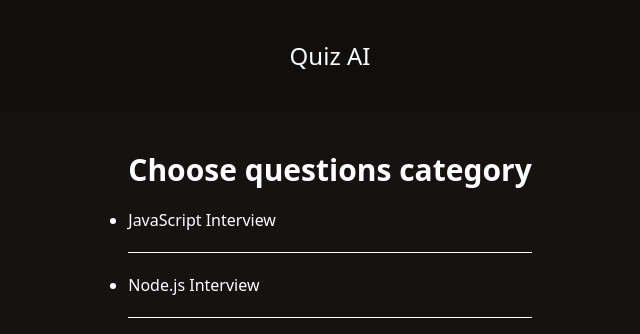
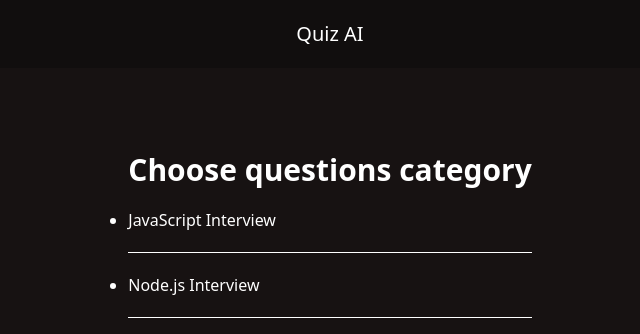
Before and after one commit to Hooded22/quiz-ai, a Next.js app: page / in a window 1280 px wide. Shown: the top 334 px of the page, without its empty margins (310-950 px from the left). Built offline with nearby package versions, Linux system fonts and the light colour scheme.

Commit message:
fix: font size

```diff
--- a/app/components/MakeAnswerForm/index.tsx
+++ b/app/components/MakeAnswerForm/index.tsx
@@ -18,7 +18,7 @@ export function MakeAnswerForm({ questionsWithAnswers }: MakeAnswerFormProps) {
     <div className="card bg-neutral w-3/5 relative">
       <Loader loading={isLoading} text="Waiting for GPT response" />
       <div className="card-body">
-        <h1 className="text-2xl text-center" data-testid="current-question">
+        <h1 className="text-xl text-center" data-testid="current-question">
           {drawnQuestion.question}
         </h1>
         {!!drawnQuestion.answer && (
@@ -35,12 +35,12 @@ export function MakeAnswerForm({ questionsWithAnswers }: MakeAnswerFormProps) {
         )}
         <textarea
           title="answer"
-          className="textarea textarea-bordered mb-10 mt-5 resize-none text-lg"
+          className="textarea textarea-bordered mb-10 mt-5 resize-none text-sm"
           {...register("answer")}
           rows={5}
         />
         {state.type === "SUCCESS" && (
-          <p className="text-white text-xl text-justify pb-5">
+          <p className="text-white text-sm text-justify pb-5">
             {state.response}
           </p>
         )}
--- a/app/layout.tsx
+++ b/app/layout.tsx
@@ -14,8 +14,8 @@ export default function RootLayout({
   return (
     <html lang="en" data-theme="forest">
       <body>
-      <nav className="bg-neutral p-10 fixed w-full">
-        <Link href={"/"} className="block w-full text-center text-2xl text-white">
+      <nav className="bg-neutral p-5 fixed w-full">
+        <Link href={"/"} className="block w-full text-center text-xl text-white">
           Quiz AI
         </Link>
       </nav>
```
